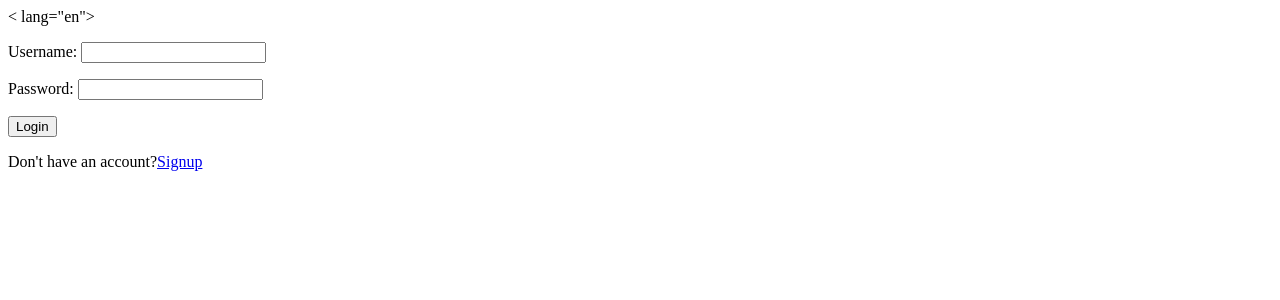
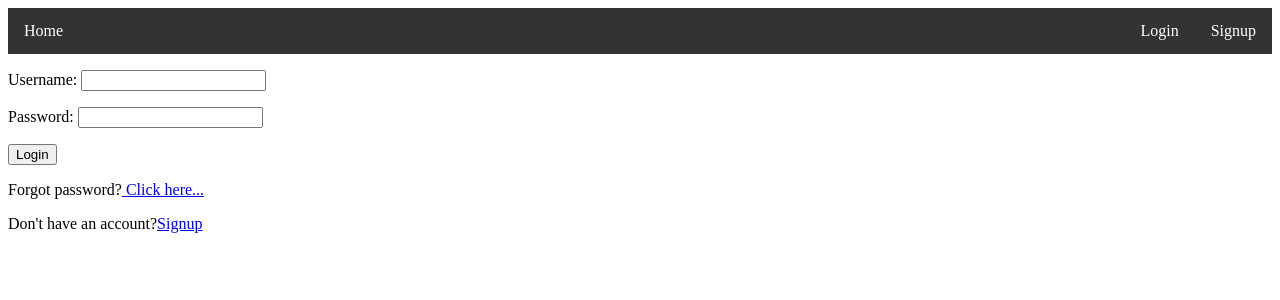
Before and after one commit to moein99/Carpooling, a Django app: page /account/login/ in a window 1280 px wide. Shown: the top 300 px of the page. Run offline with Django 3.2, Linux system fonts and the light colour scheme.

Commit message:
add logout and navbar

```diff
--- a/carpooling/account/forms.py
+++ b/carpooling/account/forms.py
@@ -15,17 +15,13 @@ class SignupForm(forms.ModelForm):
         }
 
     def clean(self):
+        cleaned_data = super(SignupForm, self).clean()
         password = self.cleaned_data.get("password")
-        confirm_password = self.cleaned_data.get("confirm_password")
-        if password != confirm_password:
-            raise forms.ValidationError(
-                "password and confirm_password does not match"
-            )
-        username = self.cleaned_data.get('username')
-        if not (5 <= len(username) <= 30):
-            raise forms.ValidationError(
-                "username length should be in range 5 to 30 characters"
-            )
+        confirm_password = cleaned_data.get("confirm_password")
+        username = cleaned_data.get('username')
+        check_passwords_equality(password, confirm_password)
+        check_username_validity(username)
+        return cleaned_data
 
 
 class LoginForm(forms.ModelForm):
@@ -38,3 +34,17 @@ class LoginForm(forms.ModelForm):
         help_texts = {
             'username': None,
         }
+
+
+def check_passwords_equality(password, confirm_password):
+    if password != confirm_password:
+        raise forms.ValidationError(
+            "password and confirm_password does not match"
+        )
+
+
+def check_username_validity(username):
+    if not (5 <= len(username) <= 30):
+        raise forms.ValidationError(
+            "username length should be in range 5 to 30 characters"
+        )
--- a/carpooling/account/models.py
+++ b/carpooling/account/models.py
@@ -8,4 +8,4 @@ from django.db import models
 
 
 class Member(AbstractUser):
-    username_validator = [UnicodeUsernameValidator, MaxLengthValidator(30), MinLengthValidator(5)]
+    username_validator = [UnicodeUsernameValidator, MaxLengthValidator(30), MinLengthValidator(5)] # delete validators
--- a/carpooling/account/templates/forgot_password.html
+++ b/carpooling/account/templates/forgot_password.html
@@ -5,6 +5,12 @@
     <title>Forgot Password</title>
 </head>
 <body>
+{% if user.is_authenticated %}
+    {% include 'authenticated_navbar.html' %}
+{% else %}
+    {% include 'not_authenticated_navbar.html' %}
+{% endif %}
+
 <form method="POST">
     {% csrf_token %}
     <input type="hidden" value="POST" name="type">
--- a/carpooling/account/templates/login.html
+++ b/carpooling/account/templates/login.html
@@ -1,16 +1,23 @@
 <!DOCTYPE html>
-< lang="en">
+<html lang="en">
 <head>
     <meta charset="UTF-8">
     <title>Login</title>
 </head>
 <body>
+
+{% if user.is_authenticated %}
+    {% include 'authenticated_navbar.html' %}
+{% else %}
+    {% include 'not_authenticated_navbar.html' %}
+{% endif %}
+
 <form method="POST">
     {% csrf_token %}
     {{ form.as_p }}
     <input type="submit" value="Login">
 </form>
-{#    <p>Forgot password?<a href="{% url 'forgot_password' %}"> Click here... </a></p>#}
+<p>Forgot password?<a href="{% url 'account:password' %}"> Click here... </a></p>
 <p>Don't have an account?<a href="{% url 'account:signup' %}">Signup</a></p>
 
 
--- a/carpooling/account/urls.py
+++ b/carpooling/account/urls.py
@@ -4,6 +4,9 @@ from . import views
 
 app_name = "account"
 urlpatterns = [
-    path('login/', views.login_handler, name='login'),
-    path('signup/', views.signup_handler, name='signup'),
+    path('login/', views.login, name='login'),
+    path('signup/', views.signup, name='signup'),
+    path('logout/', views.logout, name='logout'),
+    path('password/', views.password, name='password'),
+    path('profile/', views.profile, name='user_profile'),
 ]
--- a/carpooling/account/views.py
+++ b/carpooling/account/views.py
@@ -1,46 +1,80 @@
 from django.contrib import messages
-from django.contrib.auth import authenticate, login
+from django.contrib.auth import authenticate
+from django.contrib.auth import logout as logout_user
+from django.contrib.auth import login as login_user
+from django.contrib.auth.decorators import login_required
+from django.http import HttpResponseBadRequest
 from django.shortcuts import render, redirect
 from django.urls import reverse
+from django.views.decorators.csrf import csrf_exempt
+
 from .forms import *
 
 
-def login_handler(request):
+def login(request):
     if request.method == 'POST':
-        username = request.POST.get('username')
-        password = request.POST.get('password')
-        user = authenticate(username=username, password=password)
-        if user:
-            if user.is_active:
-                login(request, user)
-                return redirect(reverse('root:home'))
-            else:
-                messages.add_message(request, messages.INFO, 'invalid username or password')
-                return render(request, 'login.html', {'form': LoginForm()}, status=403)
-        else:
-            messages.add_message(request, messages.INFO, 'invalid username or password')
-            return render(request, 'login.html', {'form': LoginForm()}, status=403)
+        return handle_login(request)
     elif request.method == 'GET':
         return render(request, 'login.html', {"form": LoginForm()})
 
 
-def signup_handler(request):
+def signup(request):
     if request.method == 'GET':
         return render(request, 'signup.html', {'form': SignupForm()})
     elif request.method == 'POST':
-        form = SignupForm(data=request.POST)
-        if is_duplicate_user(form):
-            messages.add_message(request, messages.INFO, 'this username already exists')
-            return render(request, 'signup.html', {'form': SignupForm()})
-        elif form.is_valid():
-            member = form.save(commit=False)
-            member.set_password(form.data['password'])
-            member.save()
-            return redirect(reverse('account:login'))
-        else:
-            return render(request, 'signup.html', {'form': form}, status=400)
+        return handle_signup(request)
 
 
-def is_duplicate_user(form):
+class LoginHandler:
+    def login(self):
+        pass
+
+    def handle(self):
+        pass
+
+
+def is_user_exists(form):
     username = form.data['username']
     return Member.objects.all().filter(username=username).count() != 0
+
+
+def handle_login(request_obj):
+    username, password = request_obj.POST.get('username'), request_obj.POST.get('password')
+    user = authenticate(username=username, password=password)
+    if user and user.is_active:
+        login_user(request_obj, user)
+        return redirect(reverse('root:home'))
+    messages.add_message(request_obj, messages.INFO, 'invalid username or password')
+    return render(request_obj, 'login.html', {'form': LoginForm()}, status=403)
+
+
+def handle_signup(request_obj):
+    form = SignupForm(data=request_obj.POST)
+    if is_user_exists(form):
+        messages.add_message(request_obj, messages.INFO, 'this username already exists')
+        return render(request_obj, 'signup.html', {'form': SignupForm()})
+    if form.is_valid():
+        member = form.save(commit=False)
+        member.set_password(form.data['password'])
+        member.full_clean()
+        member.save()
+        return redirect(reverse('account:login'))
+    return render(request_obj, 'signup.html', {'form': form}, status=400)
+
+
+@login_required
+@csrf_exempt
+def logout(request):
+    if request.method == "POST":
+        logout_user(request)
+        return redirect(reverse('root:home'))
+    else:
+        return HttpResponseBadRequest("Bad Request")
+
+
+def password(request):
+    return None
+
+
+def profile(request):
+    return None
--- a/carpooling/carpooling/urls.py
+++ b/carpooling/carpooling/urls.py
@@ -27,5 +27,5 @@ urlpatterns = [
     path('account/', include(account_urls, namespace='account')),
     path('group/', include(group_urls, namespace='group')),
     path('trip/', include(trip_urls, namespace='trip')),
-    path('/', include(root_urls, namespace='root'))
+    path('', include(root_urls, namespace='root'))
 ] + static(settings.MEDIA_URL, document_root=settings.MEDIA_ROOT)
--- /dev/null
+++ b/carpooling/root/templates/not_authenticated_navbar.html
@@ -0,0 +1,42 @@
+<!DOCTYPE html>
+<html>
+<head>
+<style>
+ul {
+  list-style-type: none;
+  margin: 0;
+  padding: 0;
+  overflow: hidden;
+  background-color: #333;
+}
+
+li {
+  float: right;
+}
+
+li a {
+  display: block;
+  color: white;
+  text-align: center;
+  padding: 14px 16px;
+  text-decoration: none;
+}
+
+li a:hover:not(.active) {
+  background-color: #111;
+}
+
+.active {
+  background-color: #4CAF50;
+}
+</style>
+    <title>Home</title>
+</head>
+<body>
+<ul>
+    <li style="float: left"><a href="{% url 'root:home' %}">Home</a></li>
+    <li><a href="{% url 'account:signup' %}">Signup</a></li>
+    <li><a href="{% url 'account:login' %}">Login</a></li>
+</ul>
+</body>
+</html>
--- a/carpooling/root/views.py
+++ b/carpooling/root/views.py
@@ -1,7 +1,7 @@
-from django.shortcuts import render_to_response
+from django.shortcuts import render
 
 
 # Create your views here.
 
 def home_init(request):
-    return render_to_response('home.html')
+    return render(request, 'home.html', {})
```
Also changed, not shown: carpooling/account/templates/reset_password.html (+7 -0 lines), carpooling/account/templates/signup.html (+7 -0 lines), carpooling/account/tests.py (+43 -1 lines), carpooling/root/templates/authenticated_navbar.html (added, +52 -0 lines), carpooling/root/templates/home.html (+7 -1 lines). Lines whose indentation alone changed are shown as unchanged.
